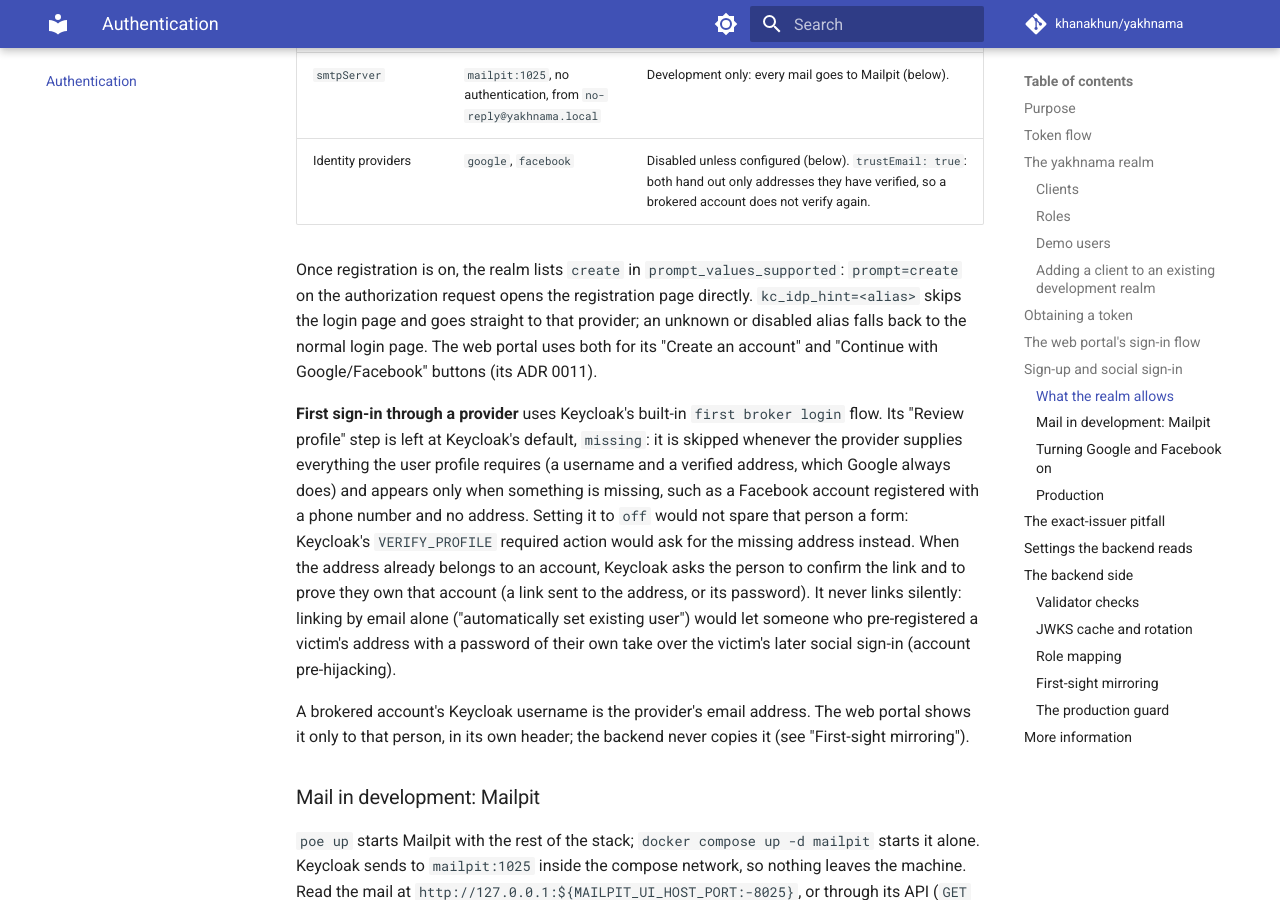
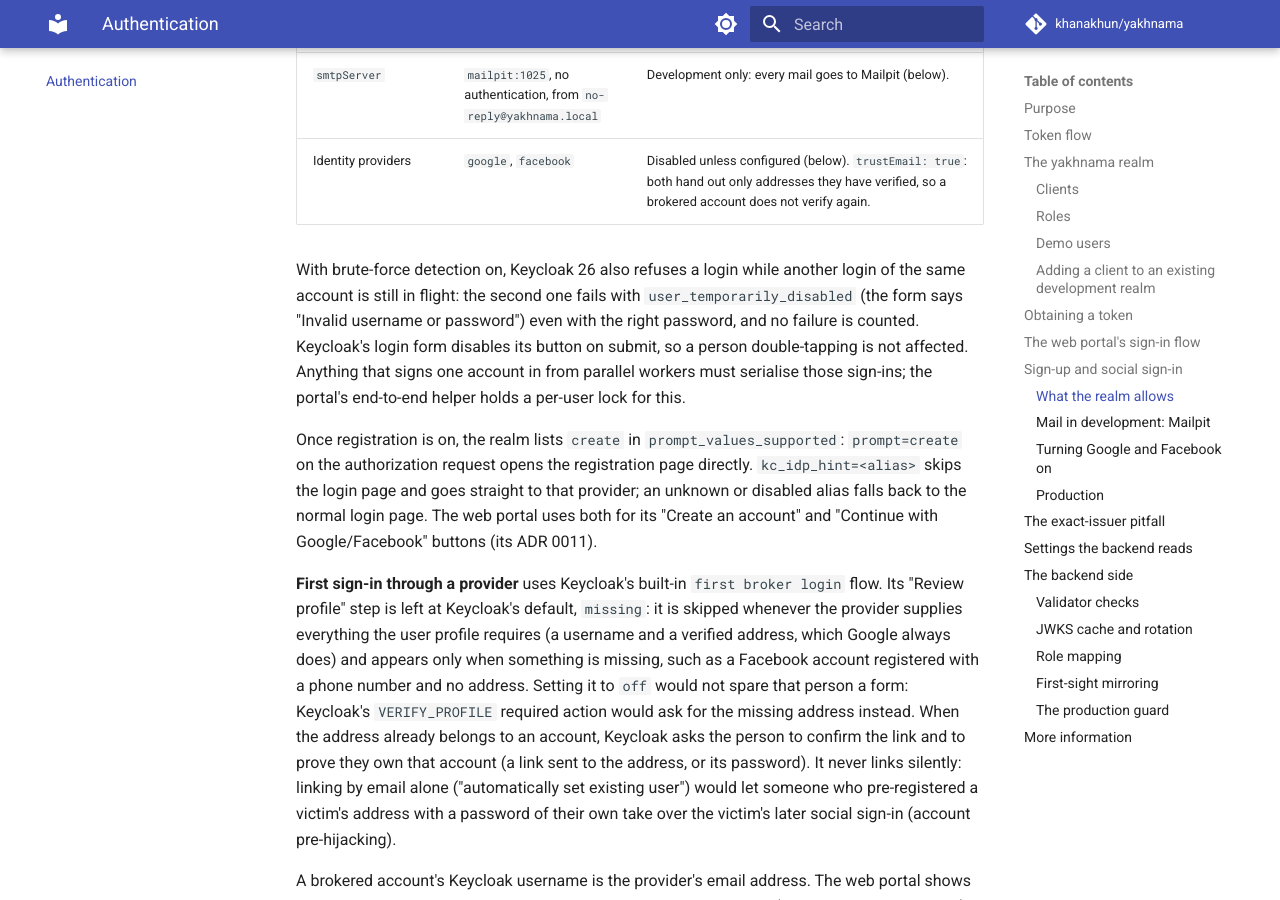
Before and after one commit to khanakhun/yakhnama, an MkDocs documentation site: the page built from docs/architecture/auth.md, in a window 1280 px wide and 900 px high, scrolled down 5536 px. Built offline with MkDocs 1.6.1 and Material for MkDocs 9.7.7, drawn with Linux system fonts in a browser that asks for light colours; comment, search, counter and statistics services are not loaded.

Commit message:
docs(auth): note that Keycloak refuses concurrent logins of one account
With brute-force detection on, a second login of the same account while one is in flight fails
with user_temporarily_disabled. Real users are protected by the form's submit guard; parallel
test workers are not, and must serialise sign-ins of a shared demo user.

```diff
--- a/docs/architecture/auth.md
+++ b/docs/architecture/auth.md
@@ -194,6 +194,14 @@
 | Brute-force detection | on, temporary lockout | 5 failures lock the account for 60 s, growing by 60 s per further failure up to 15 minutes; the count resets after 12 hours. Never permanent, so nobody can lock a resident out for good. |
 | `smtpServer` | `mailpit:1025`, no authentication, from `no-reply@yakhnama.local` | Development only: every mail goes to Mailpit (below). |
 | Identity providers | `google`, `facebook` | Disabled unless configured (below). `trustEmail: true`: both hand out only addresses they have verified, so a brokered account does not verify again. |
+
+With brute-force detection on, Keycloak 26 also refuses a login while another login of the
+same account is still in flight: the second one fails with `user_temporarily_disabled`
+(the form says "Invalid username or password") even with the right password, and no
+failure is counted. Keycloak's login form disables its button on submit, so a person
+double-tapping is not affected. Anything that signs one account in from parallel workers
+must serialise those sign-ins; the portal's end-to-end helper holds a per-user lock for
+this.
 
 Once registration is on, the realm lists `create` in `prompt_values_supported`:
 `prompt=create` on the authorization request opens the registration page directly.
```
